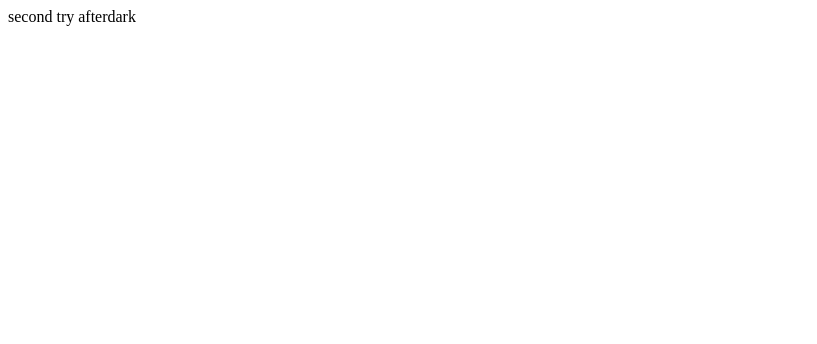
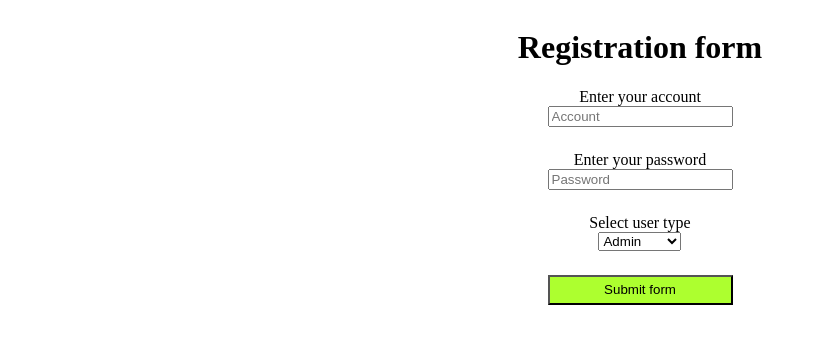
Before and after one commit to KhRuil/web, a plain HTML site: page index.html in a window 1280 px wide. Shown: the whole page, without its empty margins (0-817 px from the left). Drawn offline with Linux system fonts and the light colour scheme.

Commit message:
simple form

```diff
--- a/index.html
+++ b/index.html
@@ -4,10 +4,35 @@
     <meta charset="UTF-8">
     <meta name="viewport" content="width=device-width, initial-scale=1.0">
     <title>Document</title>
+    <link rel="stylesheet" href="styles/mystyle.css">
 </head>
 <body>
-    <div>
-        second try afterdark
+<div class="container">
+<h1>Registration form</h1>
+<form>
+    <div class="form-input">
+        <label for="name-input">Enter your account</label>
+        <input type="text" id="name-input" placeholder="Account"/>
     </div>
+    <div class="form-input">
+        <label for="password-input">Enter your password</label>
+        <input type="password" id="password-input" placeholder="Password"/>
+    </div>
+    <div class="form-input">
+        <label for="user-type-input">Select user type</label>
+        <select id="user-type-input">
+            <option value="Admin">Admin</option>
+            <option value="Moderator">Moderator</option>
+            <option value="User">User</option>
+        </select>
+    </div>
+    <input type="submit" value="Submit form"/>
+</form>
+</div>
+<script type="text/javascript">
+    const customValue = 10;
+    window.customValue = customValue;
+    console.log("Hello world!");
+</script>
 </body>
 </html>
--- /dev/null
+++ b/styles/mystyle.css
@@ -0,0 +1,36 @@
+h1 {
+    font-style:normal;
+}
+.container {
+    width: 100%;
+    height: 100%;
+    display: flex;
+    flex-direction: column;
+    align-items: center;
+    justify-content: center;
+}
+form{
+    display: flex;
+    flex-direction: column;
+    align-items: center;
+    justify-content: center;
+    gap: 24px;
+}
+.form-input{
+    display: flex;
+    flex-direction: column;
+    align-items: center;
+    justify-content: center;
+}
+input[type=submit]{
+    width: 100%;
+    height: 30px;
+    background-color: greenyellow;
+}
+input[type=submit]:hover {
+    cursor: pointer;
+    background-color: gold;
+}
+input[type=submit]:active {
+    background-color: green;
+}
```
Also changed, not shown: script/script.js (added).
